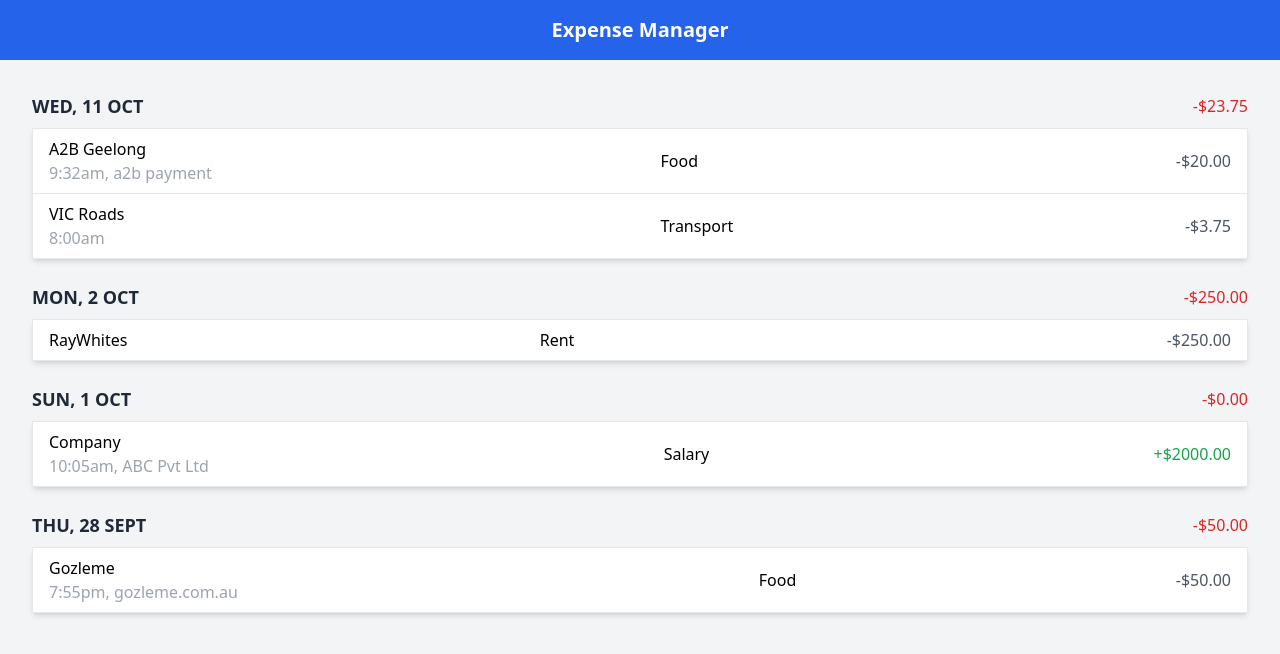
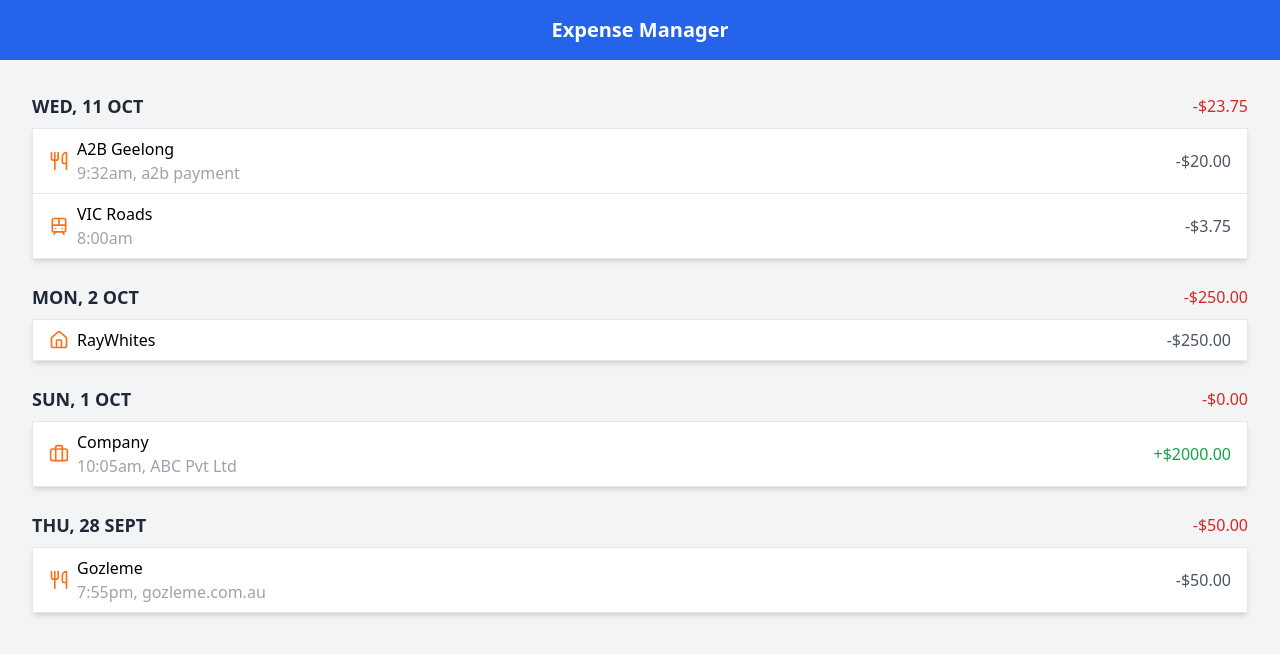
Before and after one commit to iamaswathi/expense-manager, a React (Create React App) app: page / in a window 1280 px wide. Shown: the top 654 px of the page. Built offline with nearby package versions, Linux system fonts and the light colour scheme.

Commit message:
display of category icons using lucide-react

```diff
--- a/package.json
+++ b/package.json
@@ -11,6 +11,7 @@
     "@types/node": "^16.18.126",
     "@types/react": "^19.1.6",
     "@types/react-dom": "^19.1.5",
+    "lucide-react": "^0.511.0",
     "react": "^19.1.0",
     "react-dom": "^19.1.0",
     "react-scripts": "5.0.1",
--- a/src/components/TransactionsList.tsx
+++ b/src/components/TransactionsList.tsx
@@ -2,6 +2,7 @@ import { useEffect, useState } from 'react';
 import { Transaction } from '../types';
 import { fetchTransactionsList } from '../services/dataService';
 import { groupByDate } from '../utils/groupByDate';
+import { getCategoryIcon } from '../utils/getCategoryIcons';
 
 export default function TransactionsList() {
     const [transactionData, setTransactionData] = useState<Transaction[]>([]);
@@ -55,11 +56,15 @@ export default function TransactionsList() {
 
                                     return (
                                         <tr key={item.id} className="hover:bg-gray-50">
-                      <td className="px-4 py-2 border-b">{item.name}<br/>
+                                            <td className="px-4 py-2 border-b">
+                                                <div className="flex items-center gap-2">
+                                                    <span className="w-5 h-5 text-blue-500">{getCategoryIcon(item.category)}</span>
+                                                    <span className="">{item.name}<br />
                                                         <span className='text-gray-400'>{item.time}</span>
-                        {item.description ? <span className='text-gray-400'>, {item.description}</span>: null }
+                                                        {item.description ? <span className='text-gray-400'>, {item.description}</span> : null}
+                                                    </span>
+                                                </div>
                                             </td>
-                      <td className="px-4 py-2 border-b">{item.category || "-"}</td>
                                             <td className={`px-4 py-2 border-b text-right font-medium ${amountColor}`}>
                                                 {amountFormatted}
                                             </td>
--- /dev/null
+++ b/src/utils/getCategoryIcons.tsx
@@ -0,0 +1,33 @@
+import {
+    Utensils,
+    Briefcase,
+    Home,
+    Train,
+    CreditCard,
+    ShoppingCart,
+    PiggyBank,
+    Heart,
+    Bus,
+    HelpCircle,
+  } from 'lucide-react';
+
+  export const getCategoryIcon = (category: string) => {
+    switch(category.toLowerCase()){
+        case 'salary':
+            return <Briefcase className="w-5 h-5 text-orange-500" />;
+        case 'food':
+            return <Utensils className="w-5 h-5 text-orange-500" />;
+        case 'rent':
+            return <Home className="w-5 h-5 text-orange-500" />;
+        case 'transport':
+            return <Train className="w-5 h-5 text-orange-500" />;
+        case 'shopping':
+            return <ShoppingCart className="w-5 h-5 text-orange-500" />;
+        case 'savings':
+            return <PiggyBank className="w-5 h-5 text-orange-500" />;
+        case 'health':
+            return <Heart className="w-5 h-5 text-orange-500" />;
+        default:
+            return <HelpCircle className="w-5 h-5 text-orange-500" />;
+    }
+  };
```
Also changed, not shown: 1 other file (tests, documents, lock files or other folders). Lines whose indentation alone changed are shown as unchanged.
